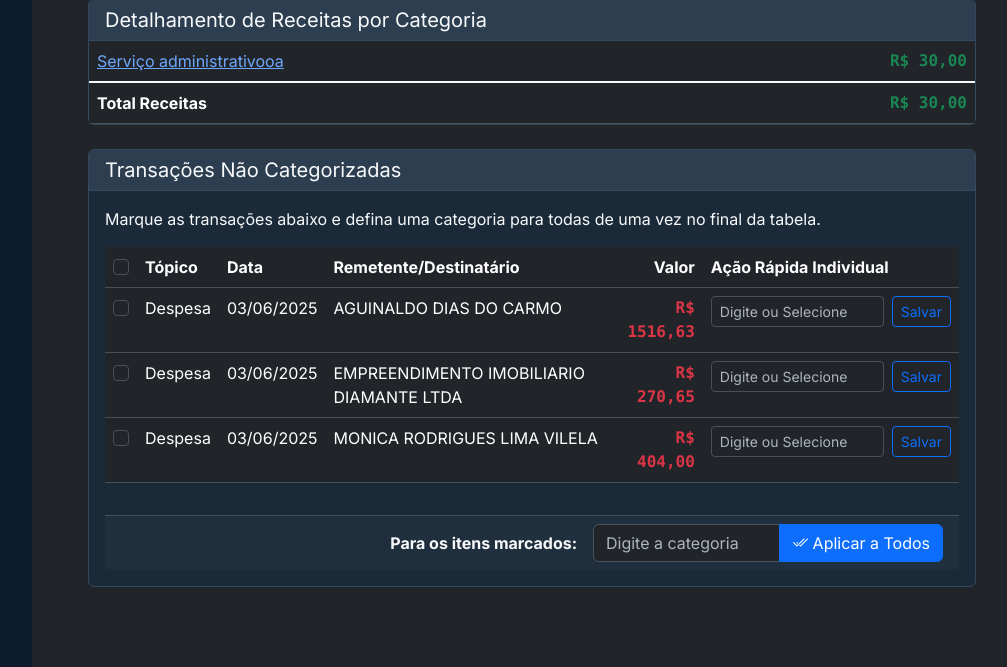
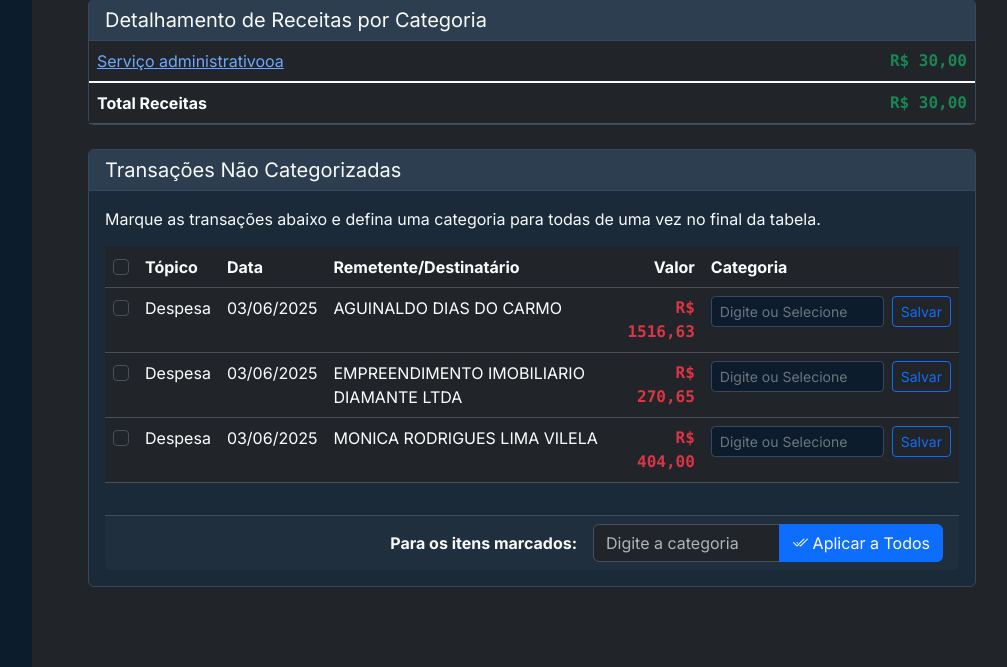
Before and after one commit to ArturCangussu/Finalytics_Pessoal, a Django app: page /relatorio/24/ in a window 1280 px wide. Shown: the part 1209-1876 px from the top of the page, without its empty margins (248-1255 px from the left). Run offline with Django 5.2, Linux system fonts and the light colour scheme; a user stored in the database is signed in; data comes from the database, SQL or seed files in the repository.

Commit message:
debug: Atualizar Gerenciar regras ao mudar por outra hub e style datalist

```diff
--- a/analisador/templates/analisador/relatorio.html
+++ b/analisador/templates/analisador/relatorio.html
@@ -108,7 +108,7 @@
                                 <th>Data</th>
                                 <th>Remetente/Destinatário</th>
                                 <th class="text-end">Valor</th>
-                                <th style="width: 30%;">Ação Rápida Individual</th>
+                                <th style="width: 30%;">Categoria</th>
                             </tr>
                         </thead>
                         <tbody>
--- a/analisador/views.py
+++ b/analisador/views.py
@@ -7,6 +7,8 @@ from django.urls import reverse
 from django.contrib import messages # Importa o sistema de mensagens do Django
 from django.contrib.auth.forms import UserCreationForm
 from django.contrib.auth import login
+from django.shortcuts import render, redirect, get_object_or_404
+
 
 @login_required
 def pagina_inicial(request):
@@ -342,21 +344,44 @@ def apagar_regra(request, regra_id):
 
 @login_required
 def editar_transacao(request, transacao_id):
-    transacao = Transacao.objects.get(id=transacao_id, usuario=request.user)
+    # Usamos get_object_or_404 para mais segurança. Se a transação não existe, dá erro 404.
+    transacao = get_object_or_404(Transacao, id=transacao_id, usuario=request.user)
 
     if request.method == 'POST':
-        transacao.descricao = request.POST.get('descricao')
-        transacao.subtopico = request.POST.get('subtopico')
+        novo_subtopico = request.POST.get('subtopico')
 
-        # ATIVA A "TRAVA"
-        transacao.categorizacao_manual = True
+        if novo_subtopico:
+            # --- Passo 1: Atualiza a transação individual (como já fazia) ---
+            transacao.subtopico = novo_subtopico
+            transacao.categorizacao_manual = True # Continua travando para garantir
+            transacao.save()
 
-        transacao.save()
-        # Redireciona de volta para o relatório do extrato original
+            # --- Passo 2 (LÓGICA NOVA): Atualiza ou cria a regra correspondente ---
+
+            # Usamos a propriedade 'descricao_limpa' do modelo para pegar a palavra-chave ideal
+            palavra_chave = transacao.descricao_limpa
+
+            # Usamos update_or_create:
+            # Ele tenta encontrar uma Regra com essa palavra_chave e tipo.
+            # Se encontrar, atualiza a 'categoria'.
+            # Se não encontrar, cria uma nova regra com esses dados.
+            Regra.objects.update_or_create(
+                usuario=request.user,
+                palavra_chave=palavra_chave,
+                tipo_transacao=transacao.topico,
+                defaults={'categoria': novo_subtopico}
+            )
+
+            messages.success(request, f"Transação atualizada! A regra para '{palavra_chave}' agora aponta para '{novo_subtopico}'.")
+
+        # Redireciona de volta para o relatório original para ver o resultado
         return redirect('pagina_relatorio', extrato_id=transacao.extrato.id)
 
+    # A lógica para GET (mostrar o formulário) continua a mesma
     contexto = {
-        'transacao': transacao
+        'transacao': transacao,
+        # Adiciona categorias existentes para sugestão também na página de edição
+        'categorias_existentes': list(Regra.objects.filter(usuario=request.user).values_list('categoria', flat=True).distinct().order_by('categoria'))
     }
     return render(request, 'analisador/editar_transacao.html', contexto)
 
--- a/static/css/custom.css
+++ b/static/css/custom.css
@@ -151,3 +151,26 @@ body {
     background-color: rgba(13, 110, 253, 0.15) !important; /* Azul primário com baixa opacidade */
     transition: background-color 0.2s ease-in-out; /* Transição suave */
 }
+
+
+/* Estilizando o input que usa o datalist */
+input[list="lista-categorias-sugeridas"] {
+    background-color: #0c1c2c; /* Fundo azul escuro, igual à sidebar */
+    border: 1px solid #34495e;
+    color: #f8f9fa; /* Texto branco */
+    transition: all 0.2s ease-in-out;
+}
+
+/* Efeito de foco para dar um feedback visual */
+input[list="lista-categorias-sugeridas"]:focus {
+    background-color: #1a2a38;
+    border-color: #0d6efd; /* Azul primário do Bootstrap */
+    box-shadow: 0 0 0 0.25rem rgba(13, 110, 253, 0.25);
+    outline: none;
+}
+
+/* Estilizando o texto do placeholder */
+input[list="lista-categorias-sugeridas"]::placeholder {
+    color: #6c757d; /* Cinza um pouco mais claro */
+    opacity: 1;
+}
```
